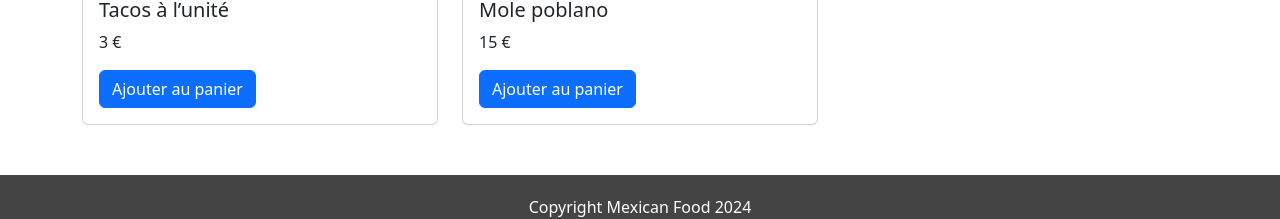
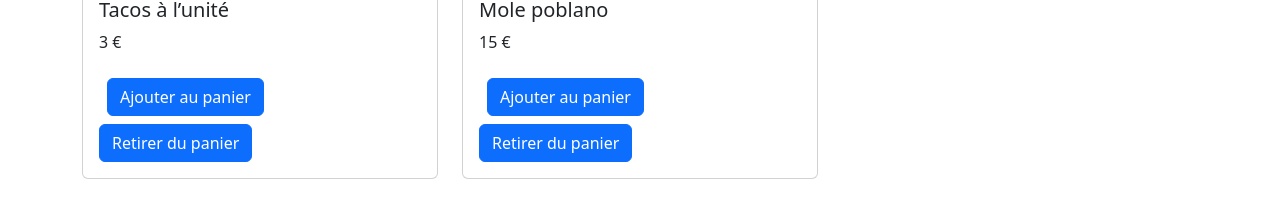
Before and after one commit to mohamed-044/Exo, a React (Vite) app: page / in a window 1280 px wide. Shown: the part 433-652 px from the top of the page. Built offline with nearby package versions, Linux system fonts and the light colour scheme.

Commit message:
add cart reducer

```diff
--- a/src/components/Dish.jsx
+++ b/src/components/Dish.jsx
@@ -8,7 +8,7 @@ import { useContext } from 'react';
 
 
 function Dish({ image, title, price, isNew}) {
-  const {addToCart} =useContext(CartContext)
+  const {dispatch} = useContext(CartContext);
 
   return (
     <Card className="position-relative">
@@ -24,7 +24,8 @@ function Dish({ image, title, price, isNew}) {
       <Card.Body>
         <Card.Title>{title}</Card.Title>
         <Card.Text>{price} €</Card.Text>
-        <Button variant="primary" onClick={() => addToCart() } >Ajouter au panier</Button>
+        <Button variant="primary"  className="m-2" onClick={() => dispatch({ type: "increment"})} >Ajouter au panier</Button>
+        <Button variant="primary" onClick={() => dispatch({ type: "decrement"})} >Retirer du panier</Button>
       </Card.Body>
     </Card>
   );
--- a/src/context/CartContext.jsx
+++ b/src/context/CartContext.jsx
@@ -1,16 +1,13 @@
-import { useState, createContext } from "react";
+import { useReducer, createContext } from "react";
+import {cartReducer, initialState} from "../reducers/CartReducers";
 
 export const CartContext = createContext();
 
 export const CartProvider = ({ children }) => {
-const [cartCount, setCartCount] = useState(0);
-
-const addToCart = () => {
-    setCartCount(prev => prev + 1)
-  };
+const [state, dispatch] = useReducer(cartReducer, initialState);
 
 return (
-    <CartContext.Provider value={{cartCount, addToCart}}>
+    <CartContext.Provider value={{cartCount: state.cartCount, dispatch}}>
         {children}
     </CartContext.Provider>
 );
--- /dev/null
+++ b/src/reducers/CartReducers.jsx
@@ -0,0 +1,12 @@
+export const initialState = {cartCount : 0};
+
+export const cartReducer = (state, action) => {
+    switch (action.type) {
+        case "increment":
+            return { cartCount : state.cartCount + 1};
+
+        case "decrement" :
+            return { cartCount : Math.max(0, state.cartCount - 1),};
+    default: return state;
+}
+};
```
